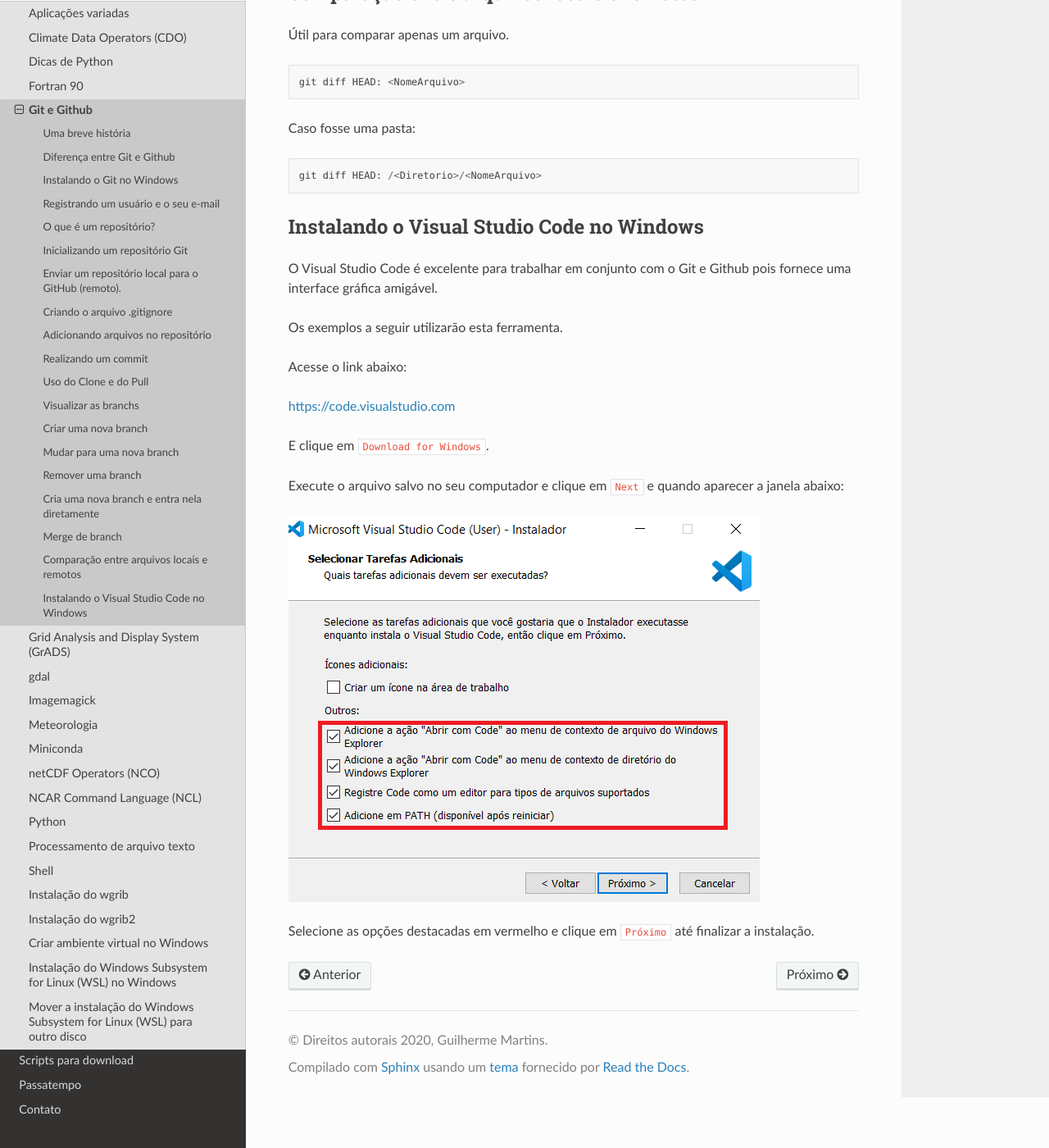
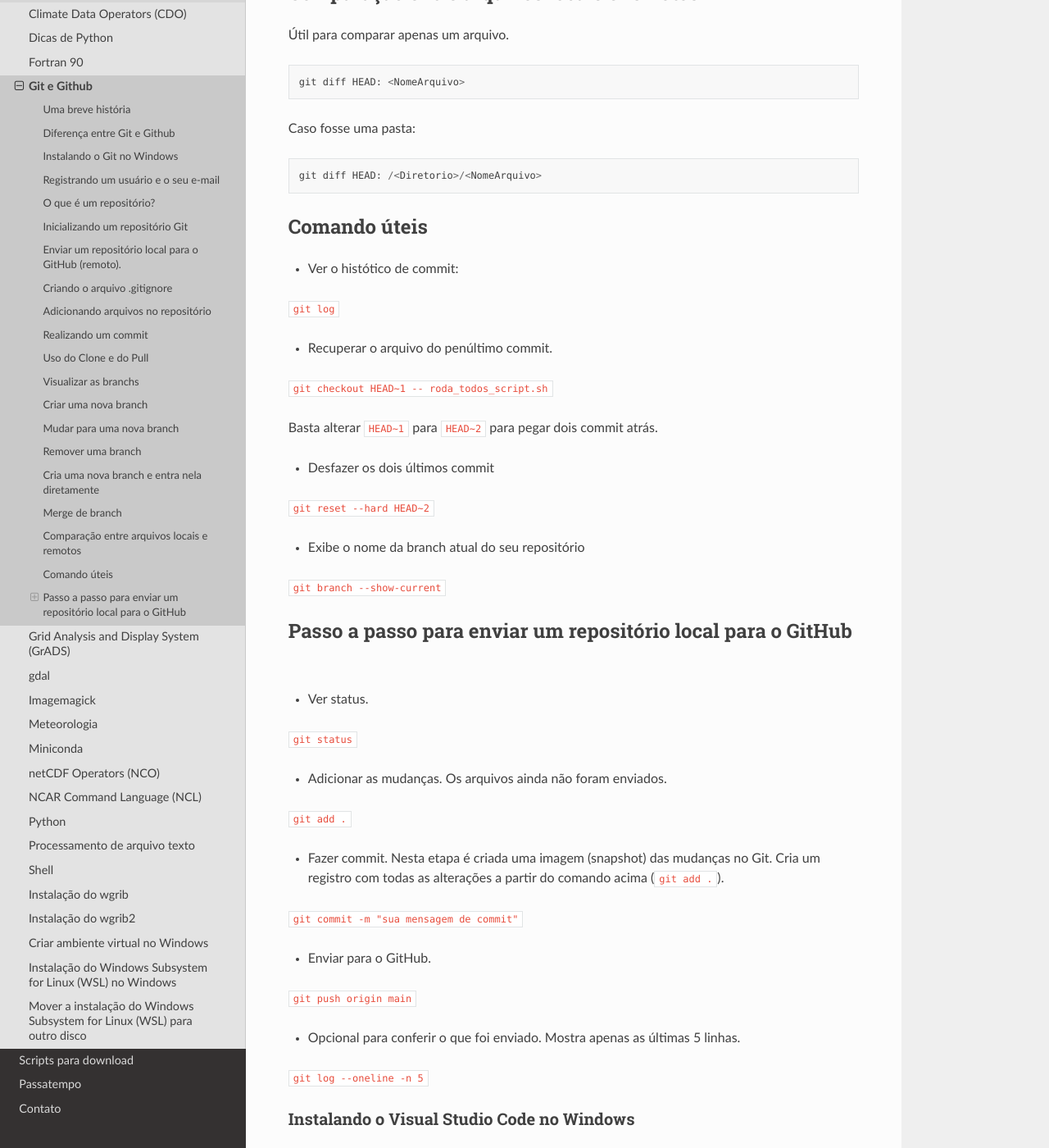
Before and after one commit to jgmsantos/homepage, a Sphinx documentation site: the page built from docs/pages/tutoriais/git_github.md, in a window 1280 px wide and 1400 px high, scrolled down 9953 px. Shown: the whole window at 82% size. Built offline with Sphinx 7.4.7 and the Read the Docs theme 3.1.0, drawn with Linux system fonts in a browser that asks for light colours; pages that are not in the unit, such as notebooks, are missing from menus.

Commit message:
Atualizando GitHub

````diff
--- a/docs/pages/tutoriais/git_github.md
+++ b/docs/pages/tutoriais/git_github.md
@@ -305,6 +305,48 @@
 ```
 git diff HEAD: /<Diretorio>/<NomeArquivo>
 ```
+### Comando úteis
+
+- Ver o histótico de commit:
+
+`git log`
+
+- Recuperar o arquivo do penúltimo commit.
+
+`git checkout HEAD~1 -- roda_todos_script.sh`
+
+Basta alterar `HEAD~1` para `HEAD~2` para pegar dois commit atrás.
+
+- Desfazer os dois últimos commit
+
+`git reset --hard HEAD~2`
+
+- Exibe o nome da branch atual do seu repositório
+
+`git branch --show-current`
+
+## Passo a passo para enviar um repositório local para o GitHub
+
+- Ver status.
+
+``git status``
+
+- Adicionar as mudanças. Os arquivos ainda não foram enviados.
+
+``git add .``
+
+- Fazer commit. Nesta etapa é criada uma imagem (snapshot) das mudanças no Git. Cria um registro com todas as alterações a partir do comando acima (``git add .``).
+
+``git commit -m "sua mensagem de commit"``
+
+- Enviar para o GitHub.
+
+``git push origin main``
+
+- Opcional para conferir o que foi enviado. Mostra apenas as últimas 5 linhas.
+
+``git log --oneline -n 5``
+
 
 ### Instalando o Visual Studio Code no Windows
 
````
